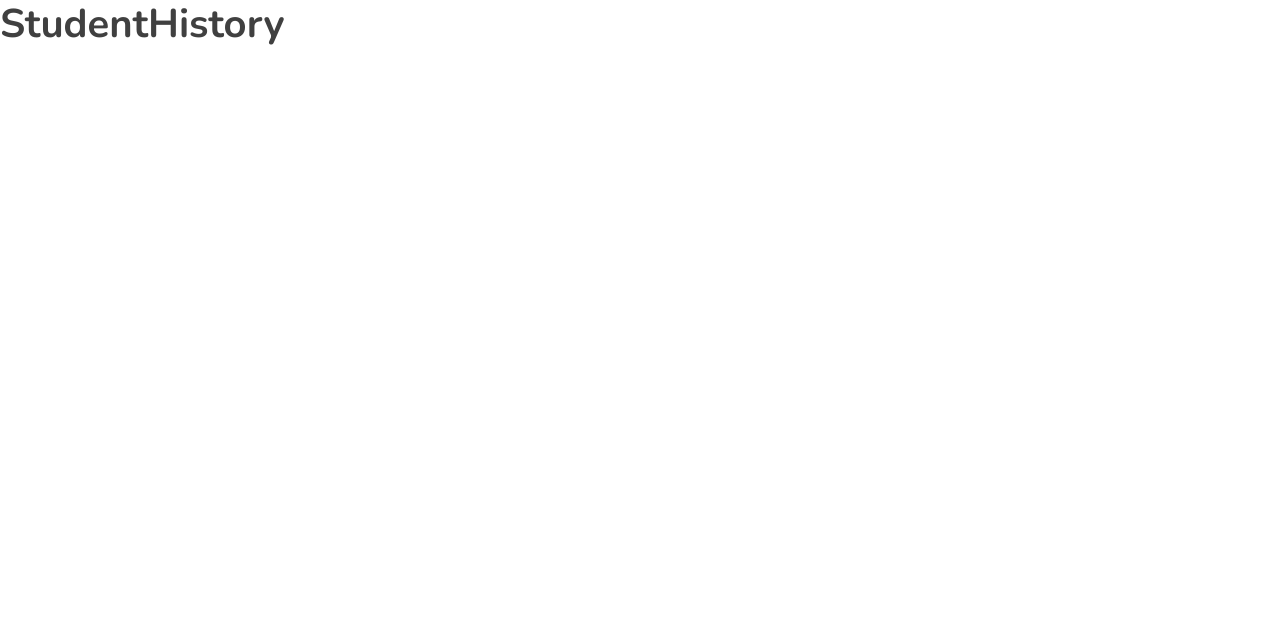
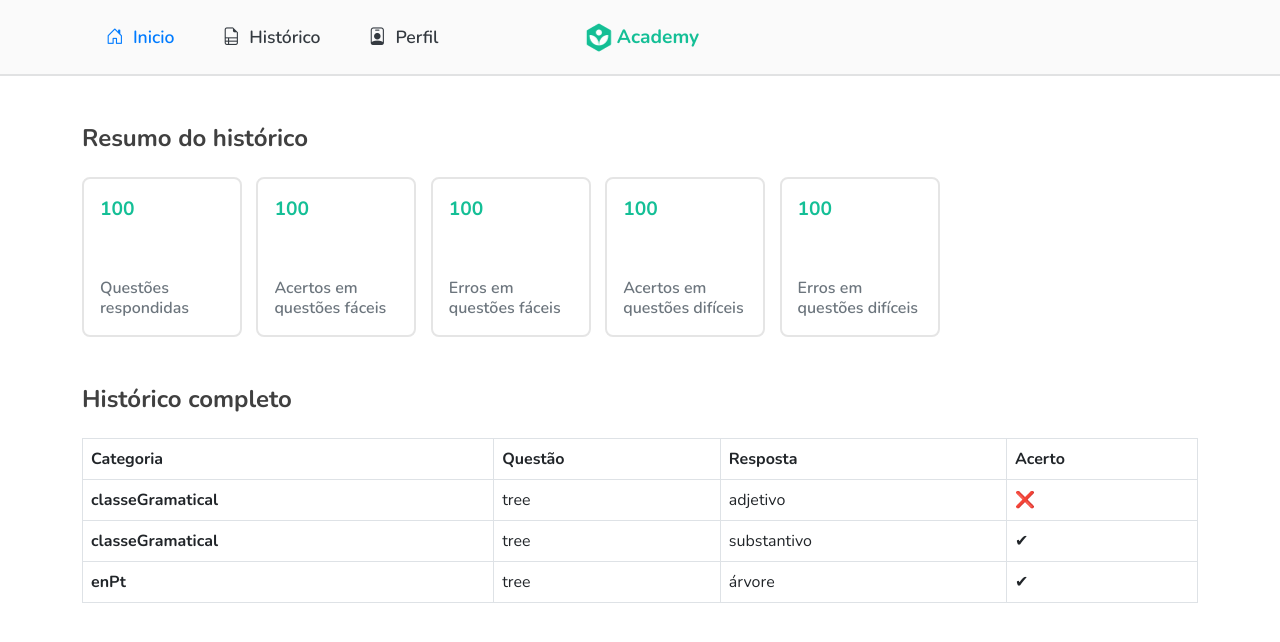
Before and after one commit to gabrielsarubo/myapp, a React (Create React App) app: page /student/history in a window 1280 px wide. Shown: the top 642 px of the page. Built offline with nearby package versions, Linux system fonts and the light colour scheme.

Commit message:
create page for Student History

```diff
--- /dev/null
+++ b/src/components/SummaryCard/index.css
@@ -0,0 +1,25 @@
+.SummaryCard {
+  display: flex;
+  flex-direction: column;
+  justify-content: space-between;
+
+  width: 160px;
+  height: 160px;
+  padding: 1rem;
+
+  border: 2px solid var(--lightBorder);
+  border-radius: 8px;
+}
+
+.SummaryCard .heading {
+  font-size: 1.2rem;
+  font-weight: 700;
+  color: var(--brandGreen);
+}
+
+.SummaryCard .description {
+  font-size: 1rem;
+  font-weight: 600;
+  line-height: 1.3;
+  color: var(--muted);
+}
--- /dev/null
+++ b/src/components/SummaryCard/index.js
@@ -0,0 +1,12 @@
+import './index.css'
+
+const SummaryCard = ({ info }) => {
+  return (
+    <div className="SummaryCard">
+      <div className="heading">{info.title}</div>
+      <div className="description">{info.desc}</div>
+    </div>
+  )
+}
+
+export default SummaryCard;
--- a/src/pages/StudentHistory/index.css
+++ b/src/pages/StudentHistory/index.css
@@ -0,0 +1,13 @@
+.StudentHistory {
+
+}
+
+/* Summary section */
+.SummaryCard-wrapper {
+  display: flex;
+  flex-direction: row;
+}
+
+.SummaryCard-wrapper > * {
+  margin-right: 0.9rem;
+}
--- a/src/pages/StudentHistory/index.js
+++ b/src/pages/StudentHistory/index.js
@@ -1,8 +1,105 @@
+import Header from '../../components/Header'
+import SummaryCard from '../../components/SummaryCard'
+
 import './index.css'
 
 const StudentHistory = () => {
+  const userFullReport = [
+    {
+      category: "classeGramatical",
+      userAnswer: "adjetivo",
+      isAnswerCorrect: false,
+      question: {
+        text: "tree",
+        level: "facil"
+      }
+    },
+    {
+      category: "classeGramatical",
+      userAnswer: "substantivo",
+      isAnswerCorrect: true,
+      question: {
+        text: "tree",
+        level: "facil"
+      }
+    },
+    {
+      category: "enPt",
+      userAnswer: "árvore",
+      isAnswerCorrect: true,
+      question: {
+        text: "tree",
+        level: "facil"
+      }
+    }
+  ]
+
   return (
-    <h1>StudentHistory</h1>
+    <>
+      <Header />
+
+      <div className="StudentHistory">
+        <div className="container mt-5">
+          <main>
+            {/* Resumo do historico */}
+            <div className="history-summary mb-5">
+              <h4 className='mb-4'>Resumo do histórico</h4>
+              <div className="SummaryCard-wrapper">
+                <div className="SummaryCard-wrapper">
+                  <SummaryCard info={{ title: 100, desc: 'Questões respondidas' }} />
+                  <SummaryCard info={{ title: 100, desc: 'Acertos em questões fáceis' }} />
+                  <SummaryCard info={{ title: 100, desc: 'Erros em questões fáceis' }} />
+                  <SummaryCard info={{ title: 100, desc: 'Acertos em questões difíceis' }} />
+                  <SummaryCard info={{ title: 100, desc: 'Erros em questões difíceis' }} />
+                  {/* {Object.keys(summary).map((key, index) => {
+                      return <SummaryCard info={summary[key]} key={key} />
+                    })} */}
+                </div>
+              </div>
+            </div>
+
+            {/* Historico completo */}
+            <div className="history-full">
+              <h4 className='mb-4'>Histórico completo</h4>
+              {/* Container for the table wrapper */}
+              <div className="table-wrapper">
+                <table className="table table-hover table-bordered">
+                  <thead>
+                    <tr>
+                      <th scope="col">Categoria</th>
+                      <th scope="col">Questão</th>
+                      <th scope="col">Resposta</th>
+                      <th scope="col">Acerto</th>
+                    </tr>
+                  </thead>
+                  <tbody>
+                    {
+                      // Returns rows populated with the data of one User Full Report
+                      userFullReport.length ? (
+                        userFullReport.map((reportEntry, index) => {
+                          return (
+                            <tr key={index}>
+                              <th scope="row">{reportEntry.category}</th>
+                              <td>{reportEntry.question.text}</td>
+                              <td>{reportEntry.userAnswer}</td>
+                              <td>{reportEntry.isAnswerCorrect ? '✔' : '❌'}</td>
+                            </tr>
+                          )
+                        })
+                      ) : (
+                        <tr>
+                          <td colSpan="5" className="text-muted">Nenhum informação ainda.</td>
+                        </tr>
+                      )
+                    }
+                  </tbody>
+                </table>
+              </div>
+            </div>
+          </main>
+        </div>
+      </div>
+    </>
   )
 }
 
```
